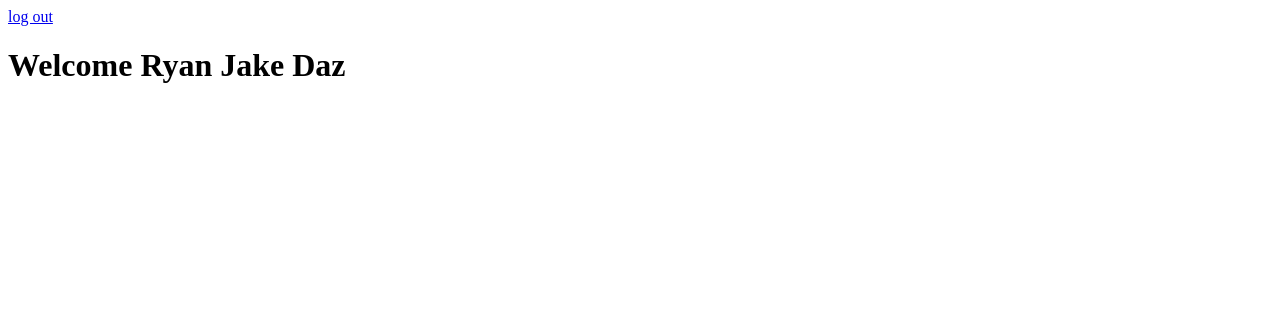
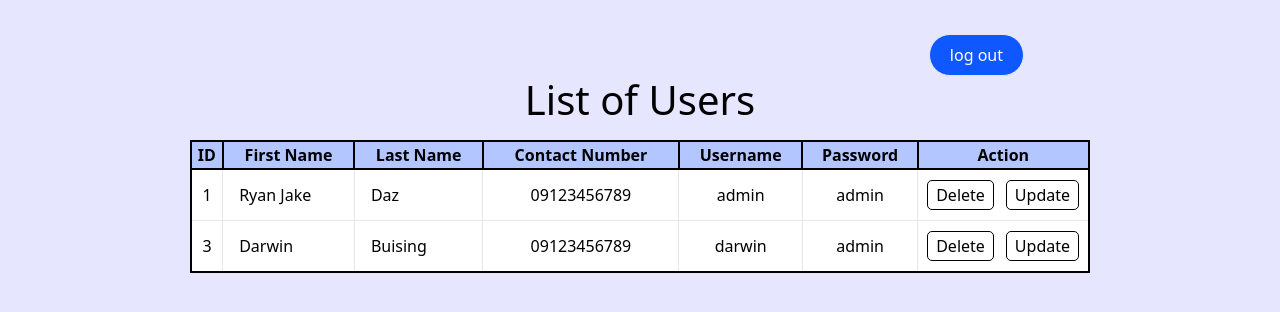
Before and after one commit to rjdaz/IM-project, a PHP site: page /welcome.php in a window 1280 px wide. Shown: the top 312 px of the page. Run offline with PHP 8.4, Linux system fonts and the light colour scheme; a user stored in the database is signed in; data comes from the database, SQL or seed files in the repository; some libraries are stand-ins or nearby versions.

Commit message:
add new update.php

```diff
--- a/welcome.php
+++ b/welcome.php
@@ -1,17 +1,28 @@
 <?php
+include 'connection.php';
 session_start();
-include 'connection.php';
 
-  $login_session = $_SESSION['username'];
+  $err = "";
 
-  $check_sql = "SELECT * FROM user WHERE username = '$login_session'";
+  $select_sql = "SELECT * FROM user";
+  $showlist = $conn->query($select_sql);
 
-  $result = $conn->query($check_sql);
-  $row = $result->fetch_assoc();
+  if($_SERVER['REQUEST_METHOD'] == 'POST'){
+    if(isset($_POST['delete'])){
+      $employeeID = $_POST['emp_id'];
+      $delete_sql = "DELETE FROM user WHERE id = $employeeID";
+      $conn->query($delete_sql);
+      echo "Employee Deleted! <br>";
+      header("location: ". $_SERVER['PHP_SELF']);
+      exit();
+    }
 
-  $firstname = $row['first_name'];
-  $lastname = $row['last_name'];
-
+    if(isset($_POST['update'])){
+      $_SESSION['emp_id'] = $_POST['emp_id'];
+      header("location: userEdit.php");
+      exit();
+  }
+  }
 ?>
 
 <!DOCTYPE html>
@@ -20,16 +31,74 @@ include 'connection.php';
 <head>
   <meta charset="UTF-8">
   <meta name="viewport" content="width=device-width, initial-scale=1.0">
-  <title></title>
+  <script src="https://cdn.tailwindcss.com"></script>
+  <link  href="style.css">
+  <title>Home</title>
+  <style>
+    body{
+      width: 100%;
+      height: 729px;
+    }
+
+    .delete:hover{
+      background-color: red;
+      color: white;
+    }
+
+    .update:hover {
+      background-color: green;
+      color: white;
+    }
+
+    .list:hover{
+      background-color: #e6eeff;
+    }
+  </style>
 </head>
-<body>
-  <a href="login.php">log out</a>
-  <h1>Welcome
-    <?php
-    echo $firstname . " " . $lastname;
-    ?>
-
+<body class="w-full h-[729px] flex flex-col items-center justify-start bg-[#e6e6ff] relative">
+  <div class="w-[60%] h-[30px] flex justify-end items-center mt-10">
+    <a href="login.php" class="border bg-[#0f57fe] py-2 px-5 rounded-[50px] text-white">log out</a>
+  </div>
+  <h1 class="w-[60%] h-[50px] text-center text-[30pt] mb-5">
+    List of Users
   </h1>
+  <table class="border-2 w-[900px] text-center border-black bg-white">
+        <tr class="border border-black bg-[#b3c6ff]">
+            <th class="border-2 border-black">ID</th>
+            <th class="border-2 border-black">First Name</th>
+            <th class="border-2 border-black">Last Name</th>
+            <th class="border-2 border-black">Contact Number</th>
+            <th class="border-2 border-black">Username</th>
+            <th class="border-2 border-black">Password</th>
+            <th class="border-2 border-black w-[30px]">Action</th>
+        </tr>
+            <?php
+                if($showlist->num_rows > 0){
+                  while($row = $showlist->fetch_assoc()){
+                    echo "<tr class='list border h-[50px]'>
+                          <td>{$row['id']}</td>
+                          <td class='text-left pl-4 border'>{$row['first_name']}</td>
+                          <td class='text-left pl-4 border'>{$row['last_name']}</td>
+                          <td class='border'>{$row['contact_number']}</td>
+                          <td class='border'>{$row['username']}</td>
+                          <td class='border'>{$row['password']}</td>
+                          <td class='flex flex-row flex items-center h-[50px]'>
+                              <form method='POST' class='h-full flex items-center'>
+                                  <input type='hidden' name='emp_id' value='{$row['id']}'>
+                                  <button class='delete h-[30px] p-2 border border-black rounded-[5px] flex ml-2 items-center mr-3' type='submit' name='delete'> Delete </button>
+                              </form>
+                              <form method='POST' class='h-full flex items-center'>
+                                  <input type='hidden' name='emp_id' value='{$row['id']}'>
+                                  <button
+                                    class='update h-[30px] p-2 border border-black rounded-[5px] flex items-center mr-2'
+                                    name='update'
+                                    > Update </button>
+                              </form>
+                          </td>
+                    </tr>";
+                  }
+                }
+            ?>
+    </table>
 </body>
-
 </html>
```
Also changed, not shown: register.php (+8 -4 lines), userEdit.php (added, +107 -0 lines).
